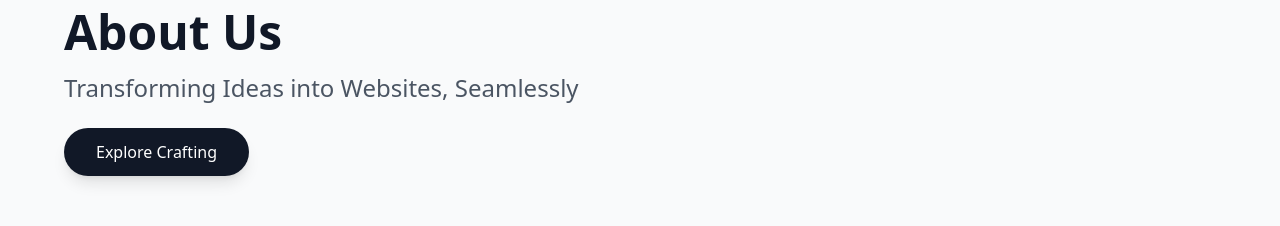
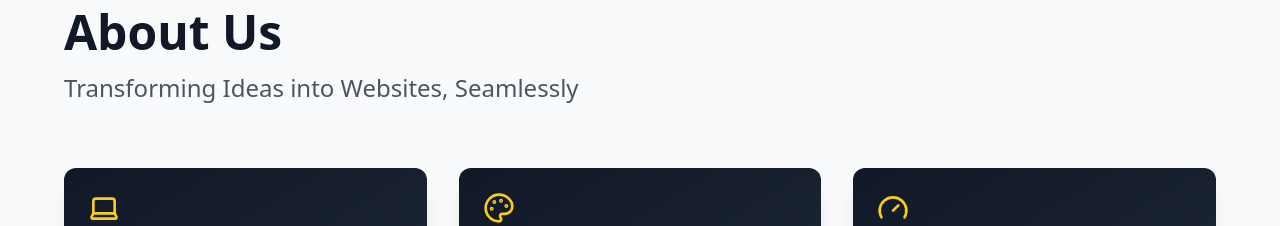
Before and after one commit to thelogicnomad/sitecrafter, a React (Vite) app in the folder frontend/: page / in a window 1280 px wide. Shown: the part 1540-1766 px from the top of the page. Built offline with nearby package versions, Linux system fonts and the light colour scheme.

Commit message:
redirection

```diff
--- a/frontend/src/components/About.tsx
+++ b/frontend/src/components/About.tsx
@@ -40,9 +40,7 @@ const About = () => {
           <p className="text-xl md:text-2xl text-gray-600 mb-6">
             Transforming Ideas into Websites, Seamlessly
           </p>
-          <button className="bg-gray-900 text-white px-8 py-3 rounded-full hover:bg-gray-800 transition-colors duration-300 shadow-lg hover:shadow-xl">
-            Explore Crafting
-          </button>
+
         </div>
 
         <div className="grid grid-cols-1 md:grid-cols-2 lg:grid-cols-3 gap-8">
--- a/frontend/src/pages/Home.tsx
+++ b/frontend/src/pages/Home.tsx
@@ -68,7 +68,7 @@ const Home = () => {
             </p>
             <div className="animate-slide-up animation-delay-900">
               <button
-                onClick={() => navigate('/login')}
+                onClick={() => navigate('/dashboard')}
                 className="inline-flex items-center space-x-2 bg-yellow-500 hover:bg-yellow-400 text-gray-900 font-semibold px-6 sm:px-8 py-3 sm:py-4 rounded-full transition-all duration-300 transform hover:scale-105 shadow-lg hover:shadow-xl"
               >
                 <span>Get Started</span>
```
